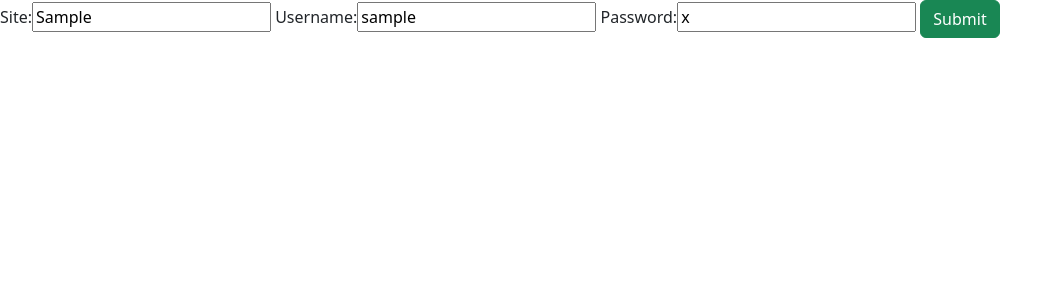
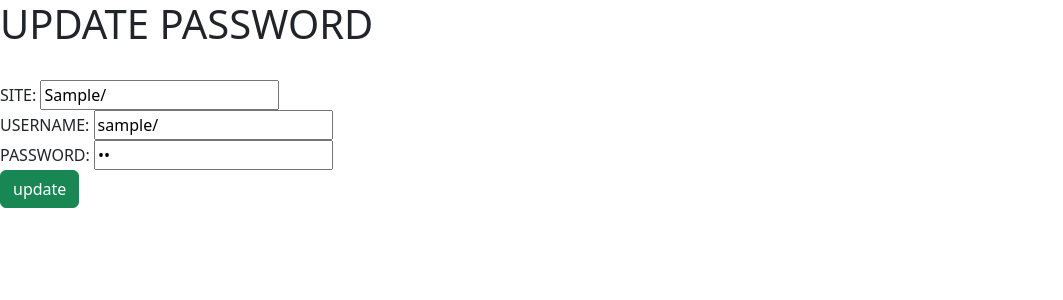
Before and after one commit to karthik-dasari/dsc-viit-team, a Django app: page /update/1 in a window 1280 px wide. Shown: the top 300 px of the page, without its empty margins (0-1063 px from the left). Run offline with Django 4.2, Linux system fonts and the light colour scheme; tables that the repository leaves empty hold one stand-in row (values such as "Sample post"); some libraries are stand-ins or nearby versions.

Commit message:
Update update.html

```diff
--- a/pm/app/templates/update.html
+++ b/pm/app/templates/update.html
@@ -1,13 +1,30 @@
+<html>
+    <!-- bootstrap CDN -->
+<link href="https://cdn.jsdelivr.net/npm/bootstrap@5.1.3/dist/css/bootstrap.min.css" rel="stylesheet">
+<script src="https://cdn.jsdelivr.net/npm/bootstrap@5.1.3/dist/js/bootstrap.bundle.min.js"></script>
+<!-- font awesome -->
+<script src="https://kit.fontawesome.com/31149d48b0.js" crossorigin="anonymous"></script>
+<meta charset="utf-8">
+  <meta name="viewport" content="width=device-width, initial-scale=1"/>
+
+
 {% extends 'base.html' %}
 {% block content %}
-<div class='col'>
+<div ><h1>UPDATE PASSWORD</h1>
+<div class="containter pt-4" >
+
 <form  method="POST" >
     {% csrf_token %}
-Site:<input type="text" name="site" value={{obj.site}}>
-Username:<input type="text" name="username"  value={{obj.username}} >
-Password:<input type="text" name="password" value={{obj.password}} >
-<input class="btn btn-success" type="submit" >
-</form>
-</div>
+          <div class="col-lg-5">
+SITE:
+<input type="text" name="site" value={{obj.site}}/><br>
+USERNAME:
+<input type="text" name="username" value={{obj.username}}/><br>
+PASSWORD:
+<input type="password" name="password" value={{obj.password}}/><br>
+<input class="btn btn-success" value="update" type="submit" >
+          </div></form>
+</div></div>
 
 {% endblock %}
+</html>
```
